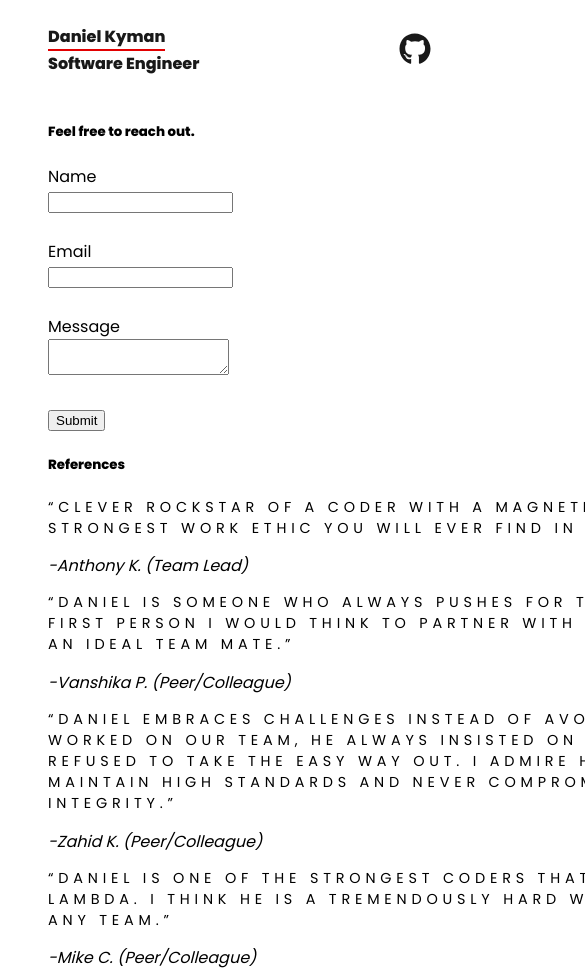
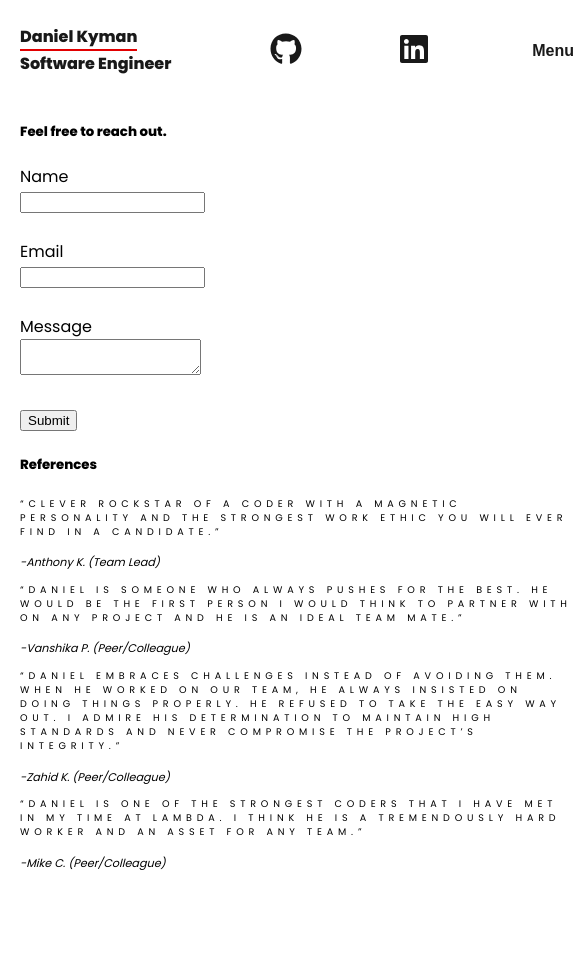
Before and after one commit to danielkyman/gsap_portfolio, a React (Create React App) app in the folder portfolio/: page /contact in a window 390 px wide. Shown: the top 970 px of the page, 585 px wide, since content can reach past the window. After the commit the page ends 874 px from the top, so only its background shows below. Built offline with nearby package versions, Linux system fonts and the light colour scheme.

Commit message:
adding responsive breakpoints

```diff
--- a/portfolio/src/App.scss
+++ b/portfolio/src/App.scss
@@ -24,10 +24,18 @@ body {
     width: 960px;
     min-width: 960px;
   }
+  @media (max-width: $breakpoint-mobile) {
+    width: 600px;
+    min-width: 600px;
+    height: 100%;
+  }
   .wrapper {
     padding: 0 48px;
     height: 70%;
 
+    @media (max-width: $breakpoint-mobile) {
+      padding: 0 20px;
+    }
     .home {
       // border: 1px solid red;
       display: flex;
@@ -57,13 +65,23 @@ body {
         display: flex;
         justify-content: space-between;
         margin-top: 40px;
-        // margin-top: 30%;
+        @media (max-width: $breakpoint-mobile) {
+          display: flex;
+          flex-direction: column;
+          align-items: center;
+          justify-content: center;
+        }
         .home-item {
           // width: 15%;
           width: 80%;
           // margin: 5px;
           padding: 10px;
-
+          @media (max-width: $breakpoint-mobile) {
+            display: flex;
+            flex-direction: column;
+            align-items: center;
+            justify-content: center;
+          }
           h5 {
             font-size: 24px;
             font-weight: 600;
@@ -84,10 +102,8 @@ body {
           .contribution-map {
             text-align: center;
             width: 65%;
-            &:hover {
-              // -webkit-box-shadow: 10px 10px 67px -5px rgba(0, 0, 0, 0.35);
-              // -moz-box-shadow: 10px 10px 67px -5px rgba(0, 0, 0, 0.35);
-              // box-shadow: 10px 10px 67px -5px rgba(0, 0, 0, 0.35);
+            @media (max-width: $breakpoint-mobile) {
+              width: 90%;
             }
             img {
               width: 100%;
@@ -95,6 +111,14 @@ body {
           }
           .projects-actual {
             width: 65%;
+            @media (max-width: $breakpoint-mobile) {
+              width: 90%;
+            }
+            li {
+              @media (max-width: $breakpoint-mobile) {
+                font-size: 0.8rem;
+              }
+            }
           }
         }
       }
@@ -110,6 +134,26 @@ body {
           align-items: center;
           justify-content: center;
           width: 100%;
+          @media (max-width: $breakpoint-mobile) {
+            width: 90%;
+          }
+        }
+      }
+      .contact {
+        .contact-content {
+          .references {
+            span {
+              font-style: italic;
+              @media (max-width: $breakpoint-mobile) {
+                font-size: 0.7rem;
+              }
+            }
+            p {
+              @media (max-width: $breakpoint-mobile) {
+                font-size: 0.6rem;
+              }
+            }
+          }
         }
       }
     }
@@ -248,6 +292,13 @@ header {
           align-items: center;
           position: relative;
           top: 200px;
+          @media (max-width: $breakpoint-mobile) {
+            display: flex;
+            flex-direction: column;
+            align-items: center;
+            justify-content: center;
+            text-align: center;
+          }
           nav {
             display: block;
             ul {
@@ -262,7 +313,14 @@ header {
                 overflow: hidden;
                 position: relative;
                 width: 700px;
+                @media (max-width: $breakpoint-mobile) {
+                  width: 400px;
+                  display: flex;
+                }
                 a {
+                  @media (max-width: $breakpoint-mobile) {
+                    font-size: 3rem;
+                  }
                   position: absolute;
                   color: #fff;
                   text-decoration: none;
@@ -313,21 +371,3 @@ header {
     }
   }
 }
-
-@keyframes backgroundEffect {
-  0% {
-    background-position: 0% 0%;
-  }
-  25% {
-    background-position: 40% 10%;
-  }
-  50% {
-    background-position: 0 10%;
-  }
-  75% {
-    background-position: 10% 40%;
-  }
-  100% {
-    background-position: 0% 0%;
-  }
-}
--- a/portfolio/src/components/Contact.js
+++ b/portfolio/src/components/Contact.js
@@ -56,33 +56,34 @@ const Contact = () => {
             </div>
             <input type="submit" />
           </form>
-        </div>
           <div className="references">
             <h5>References</h5>
             <p>
               “Clever rockstar of a coder with a magnetic personality and the
               strongest work ethic you will ever find in a candidate.”
             </p>
-          <cite>-Anthony K. (Team Lead)</cite>
+            <span>-Anthony K. (Team Lead)</span>
             <p>
               “Daniel is someone who always pushes for the best. He would be the
-            first person I would think to partner with on any project and he is
-            an ideal team mate.”
+              first person I would think to partner with on any project and he
+              is an ideal team mate.”
             </p>
-          <cite>-Vanshika P. (Peer/Colleague)</cite>
+            <span>-Vanshika P. (Peer/Colleague)</span>
             <p>
-            “Daniel embraces challenges instead of avoiding them. When he worked
-            on our team, he always insisted on doing things properly. He refused
-            to take the easy way out. I admire his determination to maintain
-            high standards and never compromise the project’s integrity.”
+              “Daniel embraces challenges instead of avoiding them. When he
+              worked on our team, he always insisted on doing things properly.
+              He refused to take the easy way out. I admire his determination to
+              maintain high standards and never compromise the project’s
+              integrity.”
             </p>
-          <cite>-Zahid K. (Peer/Colleague)</cite>
+            <span>-Zahid K. (Peer/Colleague)</span>
             <p>
-            “Daniel is one of the strongest coders that I have met in my time at
-            Lambda. I think he is a tremendously hard worker and an asset for
-            any team.”
+              “Daniel is one of the strongest coders that I have met in my time
+              at Lambda. I think he is a tremendously hard worker and an asset
+              for any team.”
             </p>
-          <cite>-Mike C. (Peer/Colleague)</cite>
+            <span>-Mike C. (Peer/Colleague)</span>
+          </div>
         </div>
       </div>
     </div>
```
Lines whose indentation alone changed are shown as unchanged.
